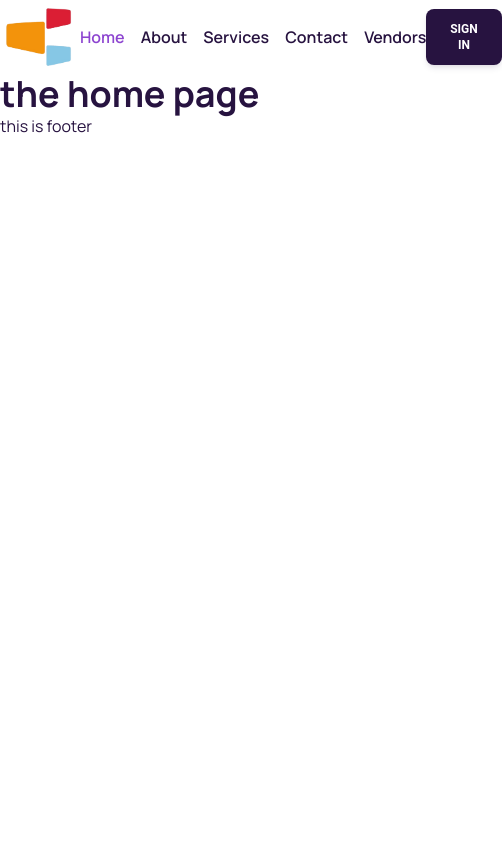
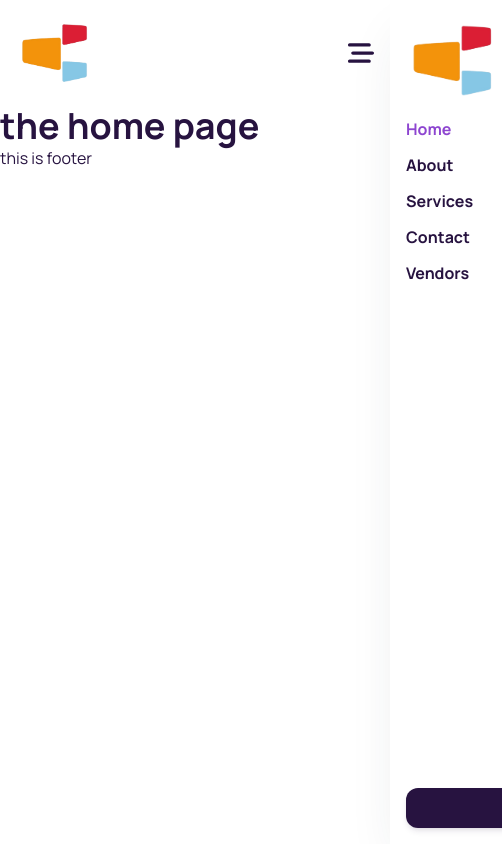
Before and after one commit to EligibleDev/happy_users, a React (Vite) app: page / in a window 390 px wide. Shown: the whole page, 502 px wide, since content can reach past the window. Built offline with nearby package versions, Linux system fonts and the light colour scheme.

Commit message:
navbar done with responsiveness

```diff
--- a/package.json
+++ b/package.json
@@ -15,6 +15,7 @@
     "match-sorter": "^6.3.3",
     "react": "^18.2.0",
     "react-dom": "^18.2.0",
+    "react-icons": "^5.0.1",
     "react-router-dom": "^6.22.0",
     "sort-by": "^1.2.0"
   },
--- a/src/components/Button/Button.jsx
+++ b/src/components/Button/Button.jsx
@@ -1,7 +1,7 @@
-const Button = ({ children }) => {
+const Button = ({ children, className }) => {
     return (
         <button
-            className="align-middle select-none font-sans font-bold text-center uppercase transition-all text-xs py-3 px-6 rounded-lg bg-primary-dark-purple text-white shadow-md shadow-primary-dark-purple/10 hover:bg-secondary-purple hover:shadow-lg hover:shadow-secondary-purple/20 focus:opacity-[0.85] focus:shadow-none active:opacity-[0.85] active:shadow-none"
+            className={`capitalize py-2 px-7 font-semibold rounded-xl bg-primary-dark-purple text-white shadow-md shadow-primary-dark-purple/10 hover:bg-secondary-purple hover:shadow-lg hover:shadow-secondary-purple/20 focus:opacity-[0.85] focus:shadow-none active:opacity-[0.85] active:shadow-none ${className}`}
             type="button"
         >
             {children}
--- a/src/components/Header/Header.jsx
+++ b/src/components/Header/Header.jsx
@@ -2,13 +2,21 @@ import { NavLink } from "react-router-dom";
 import logo from "../../assets/images/logo.png";
 import { navLinks } from "../../utils/utils";
 import Button from "../Button/Button";
+import { useState } from "react";
+import { Drawer } from "@material-tailwind/react";
+import { FaBarsStaggered } from "react-icons/fa6";
+import MobileMenu from "./MobileMenu";
 
 const Header = () => {
+    const [openMobileMenu, setOpenMobileMenu] = useState(false);
+    const closeMobileMenu = () => setOpenMobileMenu(false)
+
     return (
+        <>
             <header className="container bg-transparent mx-auto">
-            <nav className="flex justify-between items-center">
+                <nav className="flex justify-between items-center py-4 px-4 xl:px-0">
                     <img className="w-20" src={logo} alt="Alpaago logo" />
-                <ul className="flex gap-4 font-semibold ">
+                    <ul className="hidden lg:flex gap-8 font-semibold ">
                         {navLinks.map((item) => (
                             <NavLink
                                 className="hover:text-secondary-purple transition"
@@ -19,9 +27,24 @@ const Header = () => {
                             </NavLink>
                         ))}
                     </ul>
-                <Button>sign in</Button>
+                    <Button className="hidden lg:block">sign in</Button>
+                    <FaBarsStaggered
+                        size={26}
+                        className="block lg:hidden"
+                        onClick={() => setOpenMobileMenu(true)}
+                    />
                 </nav>
             </header>
+
+            <Drawer
+                placement="right"
+                open={openMobileMenu}
+                onClose={() => setOpenMobileMenu(false)}
+                className="p-4"
+            >
+                <MobileMenu close={closeMobileMenu} />
+            </Drawer>
+        </>
     );
 };
 
--- /dev/null
+++ b/src/components/Header/MobileMenu.jsx
@@ -0,0 +1,29 @@
+import { RxCross2 } from "react-icons/rx";
+import logo from "../../assets/images/logo.png";
+import { navLinks } from "../../utils/utils";
+import { NavLink } from "react-router-dom";
+import Button from "../Button/Button";
+
+const MobileMenu = ({ close }) => {
+    return (
+        <nav className="h-full flex flex-col justify-between">
+            <div className="space-y-3">
+                <div className="flex justify-between">
+                    <img className="w-24" src={logo} alt="Alpaago Logo" />
+                    <RxCross2 onClick={close} size={32} />
+                </div>
+                <ul className="flex flex-col gap-3">
+                    {navLinks.map((item) => (
+                        <NavLink className="font-bold" key={item.link} to={item.link}>
+                            {item.label}
+                        </NavLink>
+                    ))}
+                </ul>
+            </div>
+
+            <Button>Sign In</Button>
+        </nav>
+    );
+};
+
+export default MobileMenu;
```
Also changed, not shown: 1 other file (tests, documents, lock files or other folders). Lines whose indentation alone changed are shown as unchanged.
